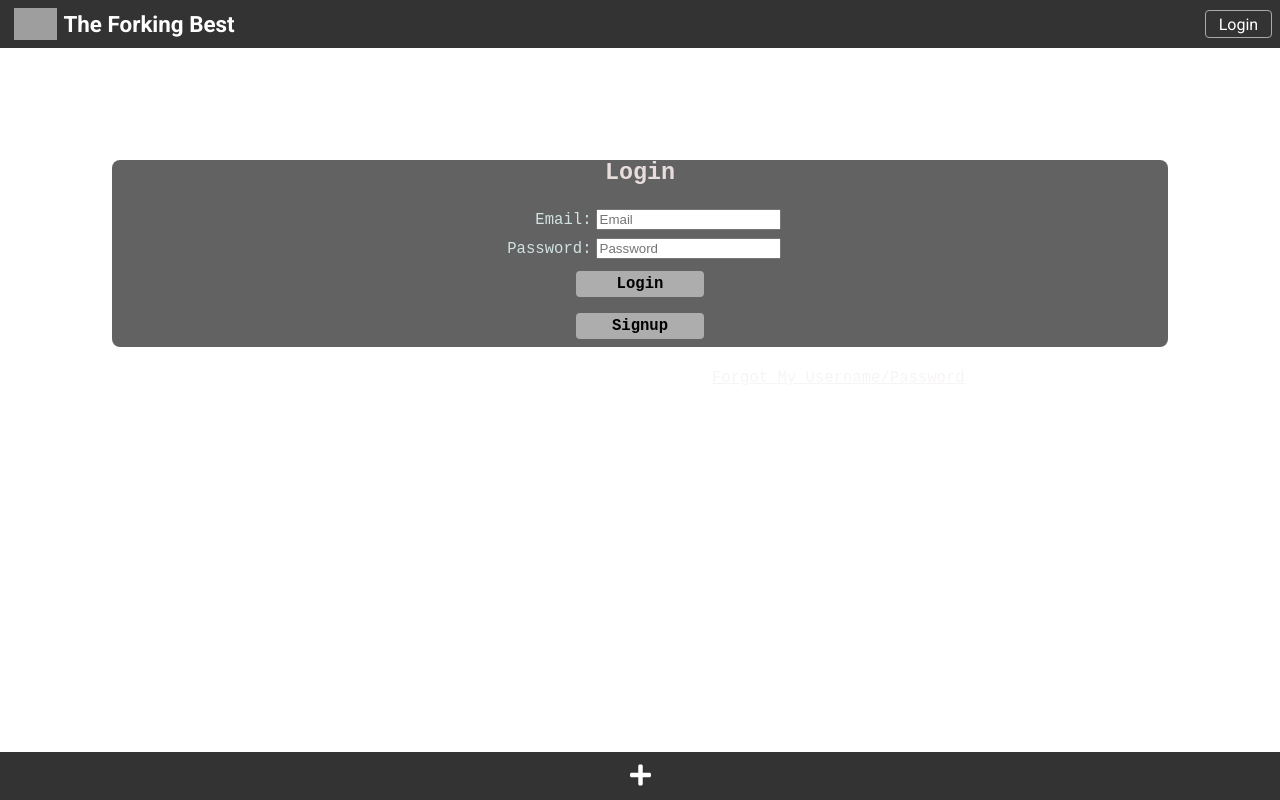
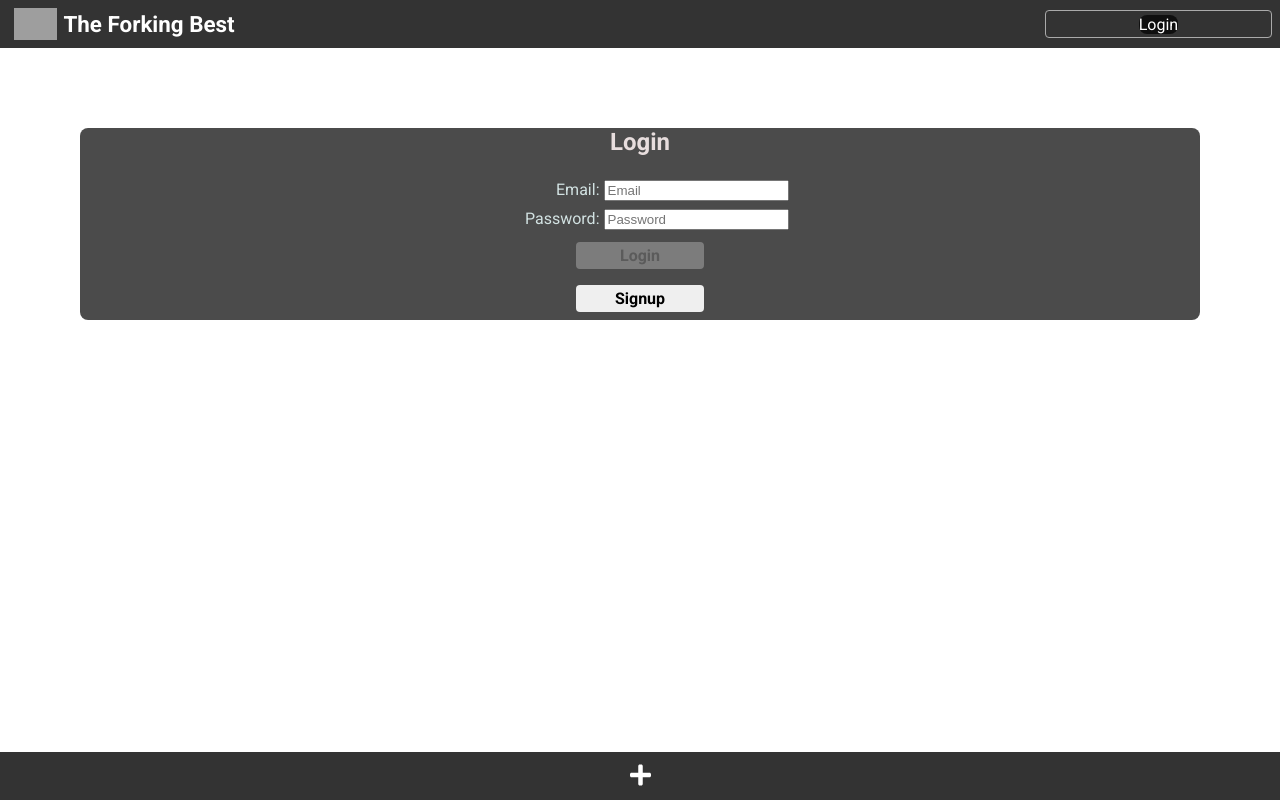
Before and after one commit to BlakeIngle/JRS-group-project-March-2022, a React (Create React App) app in the folder group-project/: page /login in a window 1280 px wide. Built offline with nearby package versions, Linux system fonts and the light colour scheme; grey boxes are pictures that could not be loaded.

Commit message:
updated css to match login and signup

```diff
--- a/group-project/src/components/LoginPage/LoginPage.css
+++ b/group-project/src/components/LoginPage/LoginPage.css
@@ -1,45 +1,36 @@
 :root {
   --inputLabelText: #d2e2e2;
-  --inputLabelText: #000000;
   --headerText: #e7dddd;
-  --headerText: #000000;
-  --buttonTextColor: rgb(247, 243, 243);
-  --buttonTextColor: rgb(0, 0, 0);
-  --buttonBackgroundColor: rgba(255, 255, 255, 0.473);
   --backgroundImage: url(https://www.wallpapertip.com/wmimgs/54-549491_background-for-food-website.jpg);
 }
 
 body {
-  /* background-image: var(--backgroundImage); */
+  /* border: solid rgb(224, 9, 9) 1px; */
   margin: auto 0;
   padding: 0;
 }
 
-.login-root {
-  margin: 7rem;
-  background-color: rgba(0, 0, 0, 0.616);
-  height: 100%;
-  font-size: larger;
-  font-family: monospace;
-  border-radius: 8px;
+.login-header {
+  color: var(--headerText);
+  /* border: solid rgb(9, 255, 0) 1px; */
 }
 
-.login-root label {
-    display: inline-block;
-    width: 6rem;
-    text-align: right;
-    color: var(--inputLabelText);
+.login {
+  margin: 5rem;
+  background-color: rgba(0, 0, 0, 0.705);
+  border-radius: 8px;
+  /* border: solid rgb(9, 255, 0) 1px; */
 }
 
-.login-root input {
-  position: relative;
-  margin: 0.25rem;
-  /* display: flex;
-  justify-content: center; */
+.login label {
+  display: inline-block;
+  width: 7rem;
+  text-align: right;
+  color: var(--inputLabelText);
+  /* border: solid red 1px; */
 }
 
-.login-root button {
-
+.login button {
   font: inherit;
   font-weight: 900;
 
@@ -50,22 +41,14 @@ body {
   padding: 0.25rem;
 
   border-radius: 4px;
-  background-color: var(--buttonBackgroundColor);
-  color: var(--buttonTextColor);
 }
 
-.login-root button:hover {
+.login button:hover {
   color: rgba(255, 255, 255, 0.925);
   background-color: rgba(255, 255, 255, 0.767);
   cursor: pointer;
 }
 
-.forgotPassword {
-  position: absolute;
-  margin-top: 4rem;
-  color: rgb(247, 244, 244);
+.login input {
+  margin: 0.25rem;
 }
-
-.login-header{
-  color: var(--headerText);
-}
--- a/group-project/src/components/LoginPage/LoginPage.js
+++ b/group-project/src/components/LoginPage/LoginPage.js
@@ -8,15 +8,16 @@ import { useLocalStorage } from "../../services/localStorage.service";
 
 export default function LoginPage() {
   return (
-    <div className="login-root">
+    <div className="login">
       <h2 className="login-header">Login</h2>
       <LoginForm />
       <Link to="/signup">
         <button type="button">Signup</button>
       </Link>
-      <a href="#" className="forgotPassword">
+      <br />
+      {/*<a href="#" className="forgotPassword">
         Forgot My Username/Password
-      </a>
+      </a>*/}
     </div>
   );
 }
```
